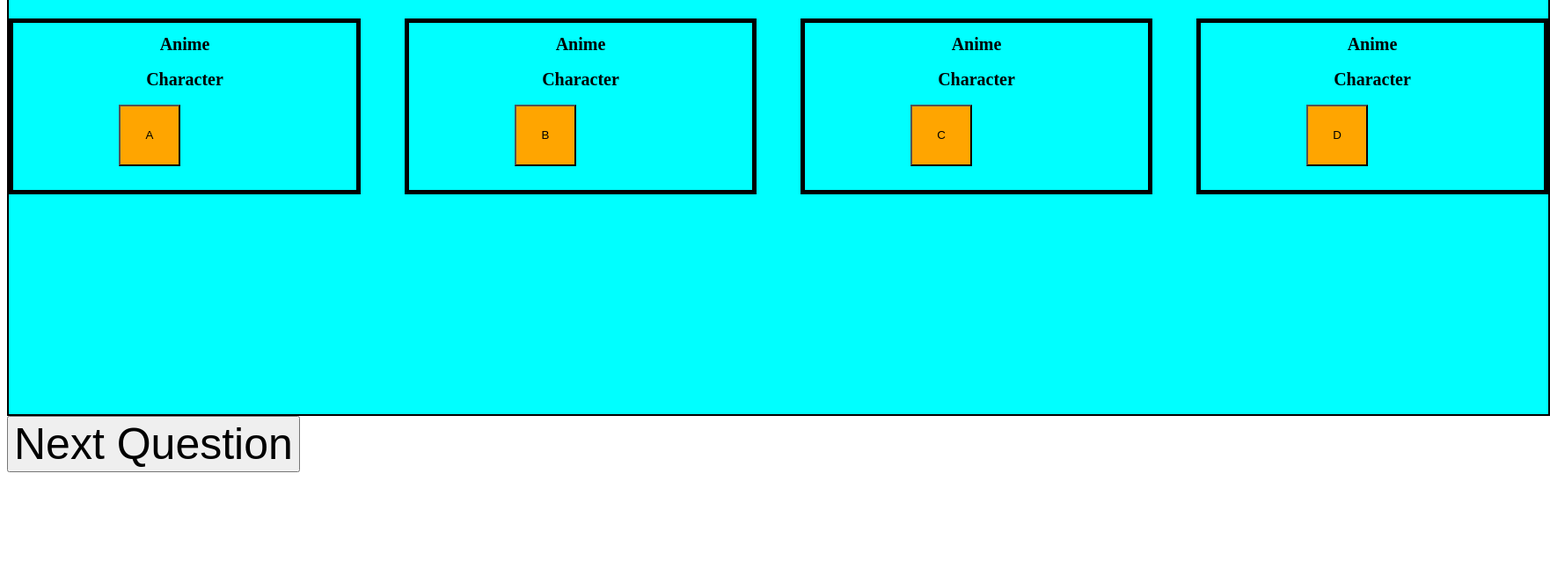
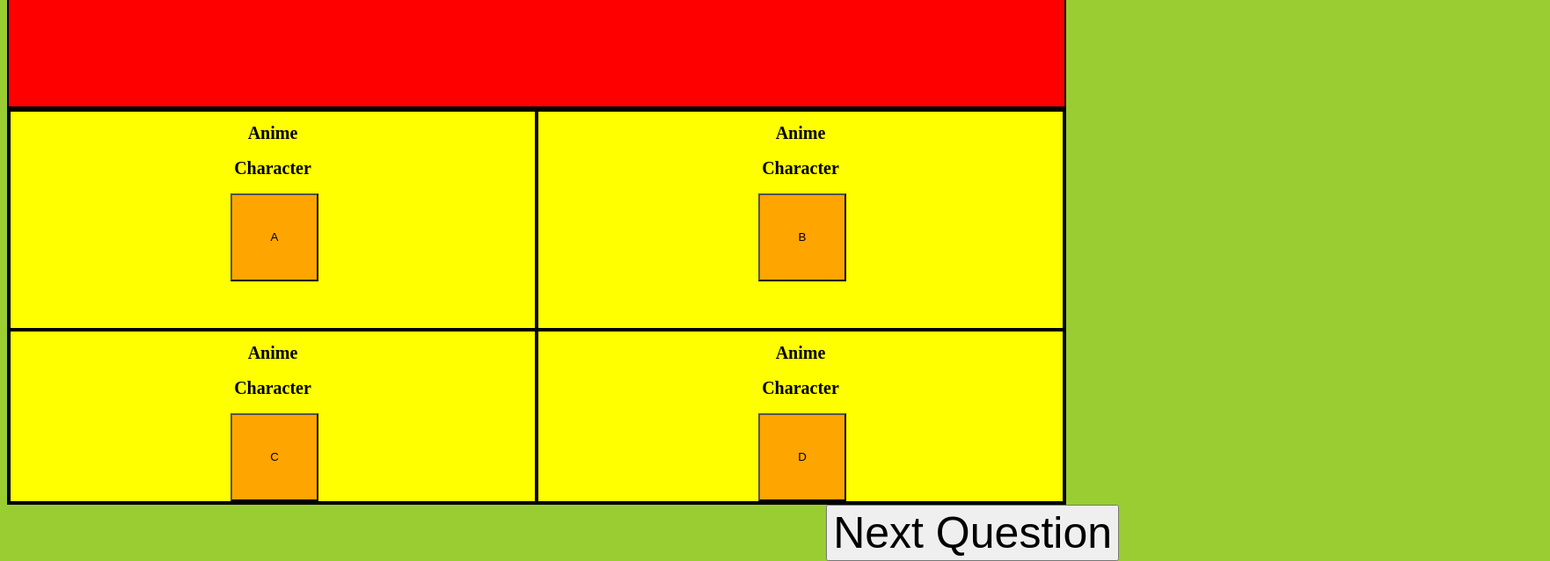
Before and after one commit to Azheng100/-Trivia-Night-Game, a plain HTML site: page index.html in a window 1280 px wide. Shown: the part 239-877 px from the top of the page at 88% size, 1762 px wide, since content can reach past the window. Before the commit the page ends 800 px from the top, so only its background shows below. Drawn offline with Linux system fonts and the light colour scheme; no server answers.

Commit message:
Updated css

```diff
--- a/app.js
+++ b/app.js
@@ -44,3 +44,6 @@ button.addEventListener('click', getQuestion)
 
 //need a method to swap around A B C D
 //first see if different calls can be made
+
+
+// actually i realized I can literally just make an array with fake answers
--- a/index.html
+++ b/index.html
@@ -8,24 +8,35 @@
     <link rel="stylesheet" href="style.css"/>
 </head>
 <body>
-    <div class ="grid-container">
+    <div class ="grid-container1">
         <div class = "box" id = 'life total'  >Life Total</div>
         <div class = "box"  id = 'number of Corrects'>Number of Correct</div>
         <div class = "box" id='timer'>Clock</div>
-        <div class = "box" id="question">
-            <h3 id="saidQuote">Said quote</h3>
-            </div>
-        <div class = "box" id="A"><h1 id = 'anime1'>Anime </h1>
-            <h2 id="character2">Character</h2> <button id="buttonA">A</button></div>
-        <div class = "box" id="B"><h1 id = 'anime2'>Anime </h1>
-            <h2 id="character2">Character</h2> <button id="buttonB">B</button></div>
-        <div class = "box" id="C"><h1 id = 'anime3'>Anime </h1>
-            <h2 id="character3">Character</h2> <button id="buttonC">C</button></div>
-        <div class = "box" id="D"><h1 id = 'anime4'>Anime </h1>
-            <h2 id="character4">Character</h2> <button id="buttonD">D</button></div>
 
 
     </div>
+
+    <div class="grid-container2">
+        <div class = "box2" id="question">
+            <h3 id="saidQuote">Said quote</h3>
+            </div>
+    </div>
+
+    <div class="grid-container3">
+        <div class = "box3" id="A"><h1 id = 'anime1'>Anime </h1>
+            <h2 id="character2">Character</h2> <button id="buttonA">A</button></div>
+        <div class = "box3" id="B"><h1 id = 'anime2'>Anime </h1>
+            <h2 id="character2">Character</h2> <button id="buttonB">B</button></div>
+        <div class = "box3" id="C"><h1 id = 'anime3'>Anime </h1>
+            <h2 id="character3">Character</h2> <button id="buttonC">C</button></div>
+        <div class = "box3" id="D"><h1 id = 'anime4'>Anime </h1>
+            <h2 id="character4">Character</h2> <button id="buttonD">D</button></div>
+
+        </div>
+
+
+
+
 
 
     <form id="questionNext">
--- a/style.css
+++ b/style.css
@@ -1,24 +1,43 @@
 
 body{
-    max-width: 100%;
-    overflow: hidden;
+    background-color: yellowgreen;
+
 }
 
 
 
-.grid-container{
+.grid-container1{
     display: inline-grid;
-    grid-template-columns: 400px 400px 400px 400px ;
-    grid-template-rows: 200px 200px 200px ;
+    grid-template-columns: 400px 400px 400px;
+    grid-template-rows: 150px;
+    background-color: aqua;
+
+}
+.grid-container2{
+    display: inline-grid;
+    grid-template-columns: 1200px;
+    grid-template-rows: 200px;
     border: solid black 2px;
-    background-color: aqua;
-    column-gap: 50px;
-    row-gap: 50px;
+    background-color: red;
+}
+
+.grid-container3{
+    display: inline-grid;
+    grid-template-columns: 600px 600px;
+    grid-template-rows: 250px;
+    border: solid black 2px;
+    background-color: yellow;
+
 }
 
 .box{
     border:solid black 5px;
 }
+
+.box3{
+    border: solid black 2px;
+}
+
 
 #questionNext{
     flex: center;
@@ -30,6 +49,7 @@ body{
 
 #nextQuestion{
     font-size: 50px;
+    float: right;
 }
 
 h1{
@@ -45,15 +65,16 @@ h2{
 }
 
 h3{
-    font-size: 20px;
+    font-size: 30px;
     font-weight: bold;
+    text-align: center;
 }
 
 button{
     background-color: orange;
     display: inline-block;
 
-    margin-left: 120px;
-    height: 70px;
-    width: 70px;
+    margin-left: 250px;
+    height: 100px;
+    width: 100px;
 }
```
